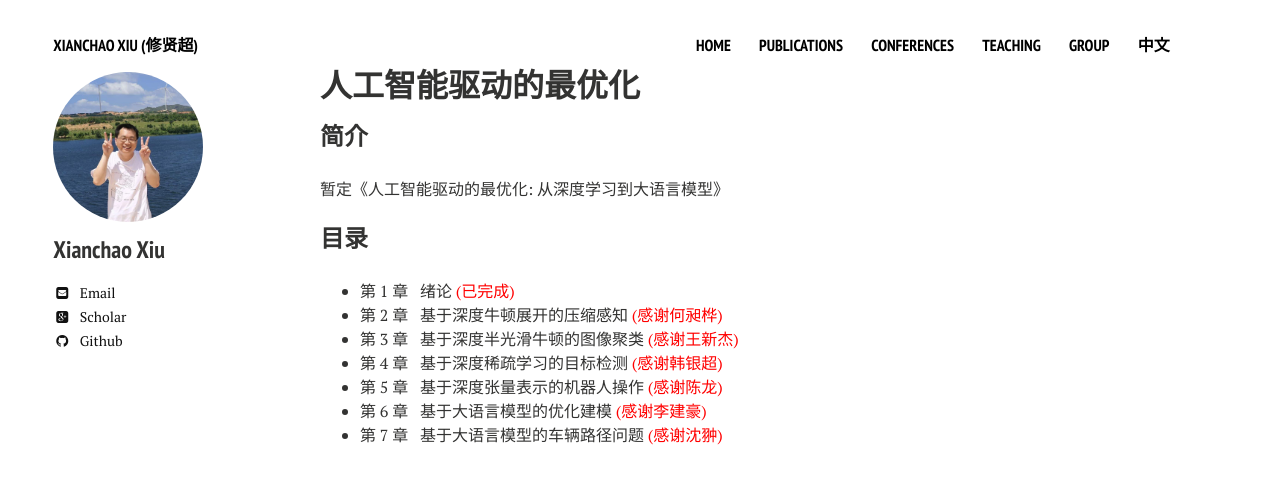
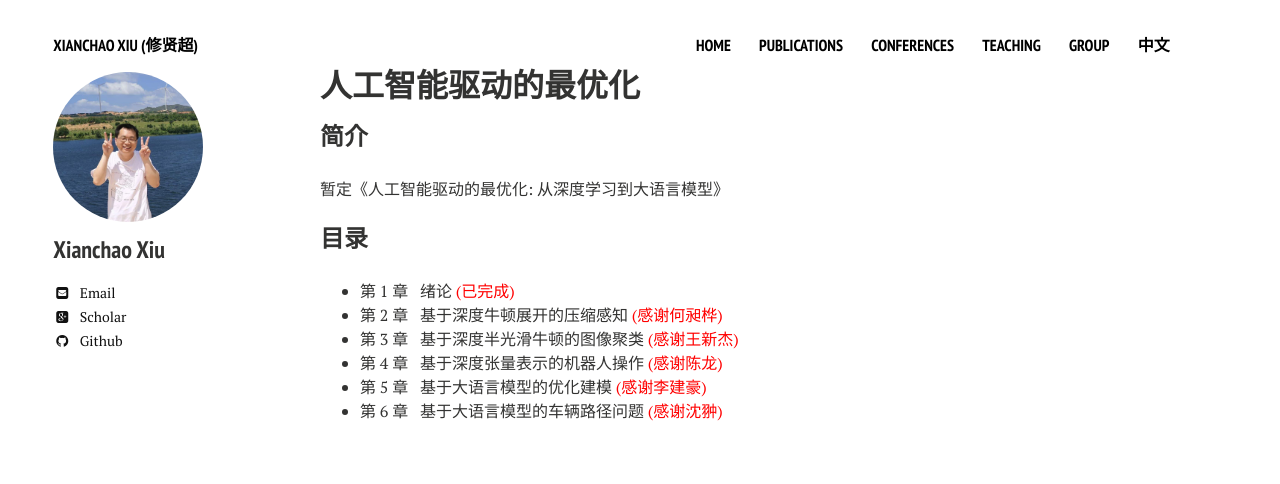
Before and after one commit to xianchaoxiu/xianchaoxiu.github.io, a Jekyll site: the page built from chinese/book/AIOPT/index.md, in a window 1280 px wide. Shown: the top 484 px of the page. Built offline with Jekyll 4.4.1, drawn with Linux system fonts in a browser that asks for light colours; nearby versions of some CDN libraries.

Commit message:
Update index.md

```diff
--- a/chinese/book/AIOPT/index.md
+++ b/chinese/book/AIOPT/index.md
@@ -12,7 +12,6 @@ share: false
 - 第 1 章 &nbsp;  绪论 <span style="color:#ff0000">(已完成)</span> <br>
 - 第 2 章 &nbsp;  基于深度牛顿展开的压缩感知 <span style="color:#ff0000">(感谢何昶桦)</span> <br>
 - 第 3 章 &nbsp;  基于深度半光滑牛顿的图像聚类 <span style="color:#ff0000">(感谢王新杰)</span> <br>
-- 第 4 章 &nbsp;  基于深度稀疏学习的目标检测 <span style="color:#ff0000">(感谢韩银超)</span> <br>
-- 第 5 章 &nbsp;  基于深度张量表示的机器人操作 <span style="color:#ff0000">(感谢陈龙)</span> <br>
-- 第 6 章 &nbsp;  基于大语言模型的优化建模 <span style="color:#ff0000">(感谢李建豪)</span> <br>
-- 第 7 章 &nbsp;  基于大语言模型的车辆路径问题 <span style="color:#ff0000">(感谢沈翀)</span> <br>
+- 第 4 章 &nbsp;  基于深度张量表示的机器人操作 <span style="color:#ff0000">(感谢陈龙)</span> <br>
+- 第 5 章 &nbsp;  基于大语言模型的优化建模 <span style="color:#ff0000">(感谢李建豪)</span> <br>
+- 第 6 章 &nbsp;  基于大语言模型的车辆路径问题 <span style="color:#ff0000">(感谢沈翀)</span> <br>
```
